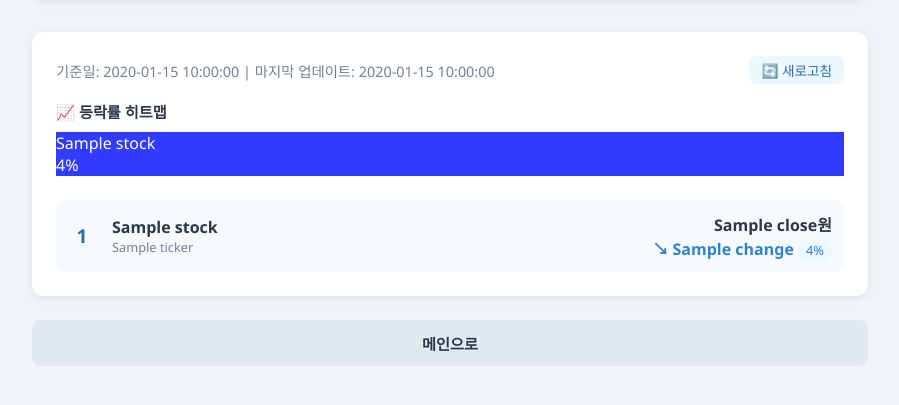
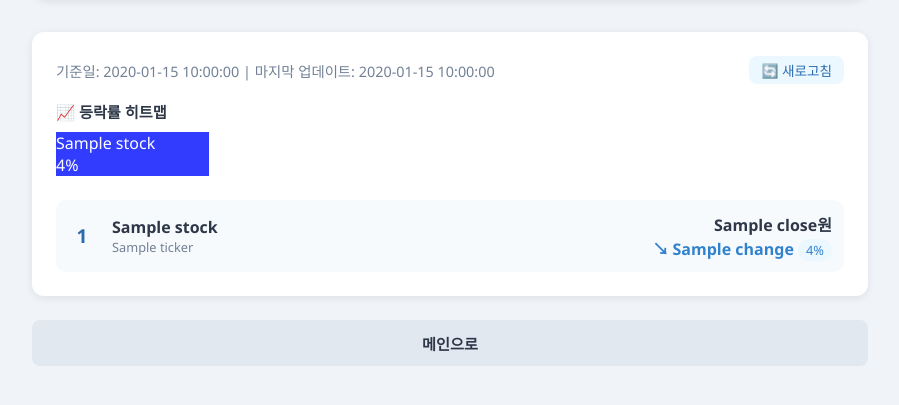
Before and after one commit to leedongho06/OSS_personalized_stock, a Flask app: template templates/kospi.html in a window 1280 px wide. Shown: the part 174-579 px from the top of the page, without its empty margins (190-1089 px from the left). Run offline with Flask 2, Linux system fonts and the light colour scheme; the template is opened without the code that fills it: most values are stand-ins (such as "Sample title", 1, 10 or a date in 2020).

Commit message:
feat: add heatmap system (css 2)

```diff
--- a/static/css/style.css
+++ b/static/css/style.css
@@ -723,3 +723,9 @@ select.input-field {
     color: #2d3748;
     margin-bottom: 0.6rem;
 }
+
+.heatmap-grid {
+    display: grid;
+    grid-template-columns: repeat(5, 1fr);
+    gap: 6px;
+}
```
